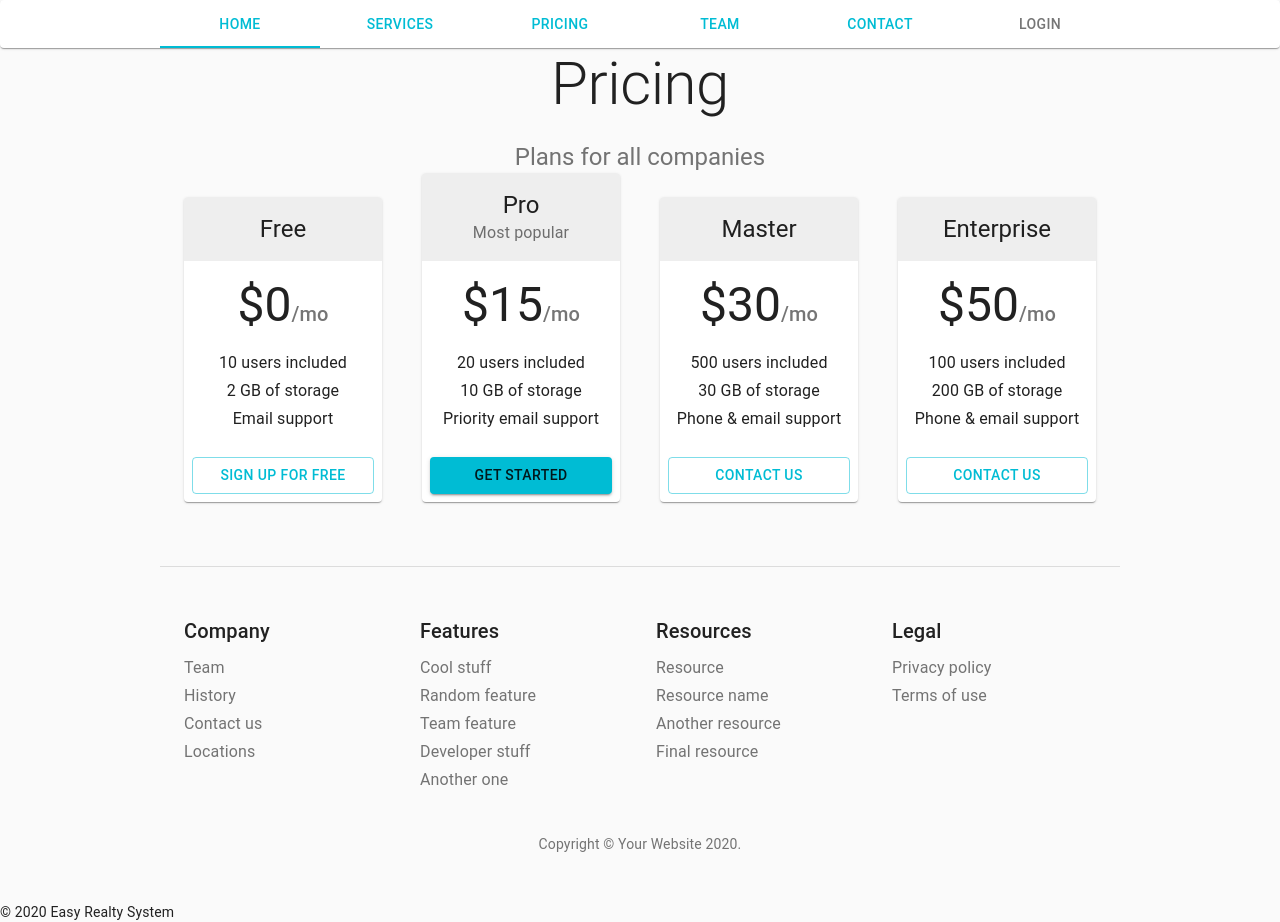
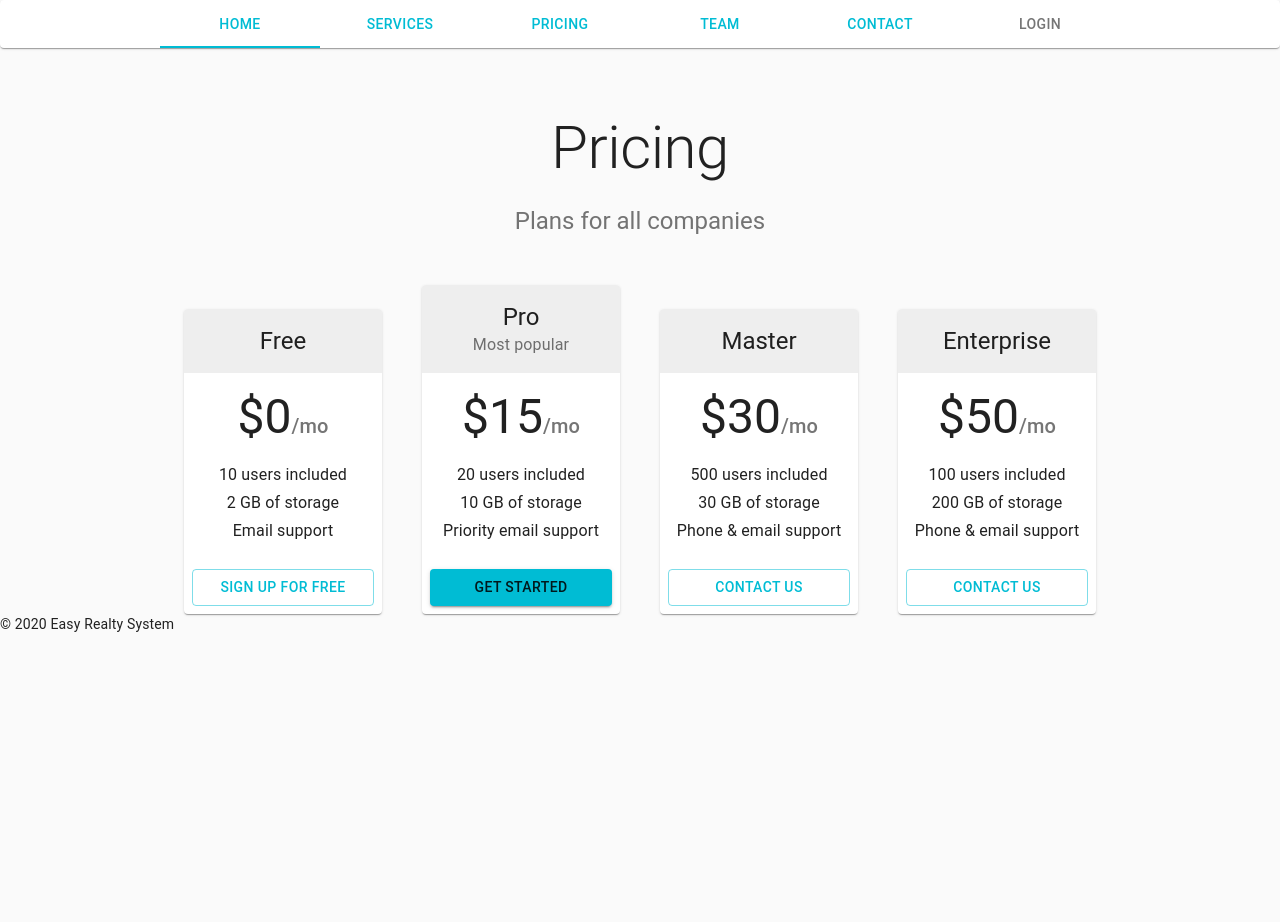
Before and after one commit to jyotSarup/ez.website, a React (Create React App) app: page /Pricing in a window 1280 px wide. After the commit the page ends 800 px from the top, so only its background shows below. Built offline with nearby package versions, Linux system fonts and the light colour scheme.

Commit message:
Fixed errors in scss files, fixed margins, updated Pricing component, deleted old folder

```diff
--- a/src/Assets/sass/_main.scss
+++ b/src/Assets/sass/_main.scss
@@ -3,3 +3,11 @@
     text-align: center;
     padding: 30px;
 }
+
+.App {
+    margin-top: 0;
+}
+
+body {
+    margin: 0;
+}
--- a/src/Assets/sass/styles.scss
+++ b/src/Assets/sass/styles.scss
@@ -1,13 +1,13 @@
 /*--------------------------------------------------------------
 0.0 Sass Variables
 --------------------------------------------------------------*/
-@import "_variables.scss";
+@import "variables.scss";
 
 
 /*--------------------------------------------------------------
 1.0 Main - Generic
 --------------------------------------------------------------*/
-@import "_main.scss";
+@import "main.scss";
 
 /*--------------------------------------------------------------
 2.0 Pages
--- a/src/Assets/styles.css
+++ b/src/Assets/styles.css
@@ -8,6 +8,14 @@
   font-size: 40px;
   text-align: center;
   padding: 30px;
+}
+
+.App {
+  margin-top: 0;
+}
+
+body {
+  margin: 0;
 }
 
 /*--------------------------------------------------------------
--- a/src/Components/Layout/centeredTabs.js
+++ b/src/Components/Layout/centeredTabs.js
@@ -1,6 +1,5 @@
 import React from 'react';
 import { Paper, Tabs, Tab } from '@material-ui/core';
-import Button from '@material-ui/core/Button';
 import useStyles from '../useStyles';
 import {
     Link
--- a/src/Components/Pages/pricing.js
+++ b/src/Components/Pages/pricing.js
@@ -1,24 +1,7 @@
 import React from 'react';
-import { Button, Card, CardActions, CardContent, CardHeader, CssBaseline, Grid, Typography, Link, Container, Box } from '@material-ui/core';
+import { Button, Card, CardActions, CardContent, CardHeader, CssBaseline, Grid, Typography, Container} from '@material-ui/core';
 import { makeStyles } from '@material-ui/core/styles';
 
-// Review
-//import AppBar from '@material-ui/core/AppBar';
-//import StarIcon from '@material-ui/icons/StarBorder';
-
-
-function Copyright() {
-  return (
-    <Typography variant="body2" color="textSecondary" align="center">
-      {'Copyright © '}
-      <Link color="inherit" href="https://material-ui.com/">
-        Your Website
-      </Link>{' '}
-      {new Date().getFullYear()}
-      {'.'}
-    </Typography>
-  );
-}
 
 const useStyles = makeStyles(theme => ({
   '@global': {
@@ -27,22 +10,10 @@ const useStyles = makeStyles(theme => ({
       padding: 0,
       listStyle: 'none',
     },
-  },/*
-  appBar: {
-    borderBottom: `1px solid ${theme.palette.divider}`,
-  },
-  toolbar: {
-    flexWrap: 'wrap',
-  },
-  toolbarTitle: {
-    flexGrow: 1,
-  },
-  link: {
-    margin: theme.spacing(1, 1.5),
   },
   heroContent: {
     padding: theme.spacing(8, 0, 6),
-  },*/
+  },
   cardHeader: {
     backgroundColor:
       theme.palette.type === 'dark' ? theme.palette.grey[700] : theme.palette.grey[200],
@@ -62,7 +33,7 @@ const useStyles = makeStyles(theme => ({
       paddingTop: theme.spacing(6),
       paddingBottom: theme.spacing(6),
     },
-  },
+  }
 }));
 
 const tiers = [
@@ -108,24 +79,7 @@ const tiers = [
     buttonVariant: 'outlined',
   },
 ];
-const footers = [
-  {
-    title: 'Company',
-    description: ['Team', 'History', 'Contact us', 'Locations'],
-  },
-  {
-    title: 'Features',
-    description: ['Cool stuff', 'Random feature', 'Team feature', 'Developer stuff', 'Another one'],
-  },
-  {
-    title: 'Resources',
-    description: ['Resource', 'Resource name', 'Another resource', 'Final resource'],
-  },
-  {
-    title: 'Legal',
-    description: ['Privacy policy', 'Terms of use'],
-  },
-];
+
 
 export default function Pricing() {
   const classes = useStyles();
@@ -185,31 +139,6 @@ export default function Pricing() {
           ))}
         </Grid>
       </Container>
-      {/* Footer */}
-      <Container maxWidth="md" component="footer" className={classes.footer}>
-        <Grid container spacing={4} justify="space-evenly">
-          {footers.map(footer => (
-            <Grid item xs={6} sm={3} key={footer.title}>
-              <Typography variant="h6" color="textPrimary" gutterBottom>
-                {footer.title}
-              </Typography>
-              <ul>
-                {footer.description.map(item => (
-                  <li key={item}>
-                    <Link href="#" variant="subtitle1" color="textSecondary">
-                      {item}
-                    </Link>
-                  </li>
-                ))}
-              </ul>
-            </Grid>
-          ))}
-        </Grid>
-        <Box mt={5}>
-          <Copyright />
-        </Box>
-      </Container>
-      {/* End footer */}
     </React.Fragment>
   );
 }
--- a/src/Components/Pages/services.js
+++ b/src/Components/Pages/services.js
@@ -1,7 +1,5 @@
 import React from 'react';
 import { makeStyles } from '@material-ui/core/styles';
-import { Paper, Grid } from '@material-ui/core';
-//import Grid from '@material-ui/core/Grid';
 
 
 const useStyles = makeStyles(theme => ({
```
Also changed, not shown: src/old/headerComponents/header.js (deleted, +0 -44 lines), src/old/navBar.js (deleted, +0 -20 lines), 1 other file (tests, documents, lock files or other folders).
